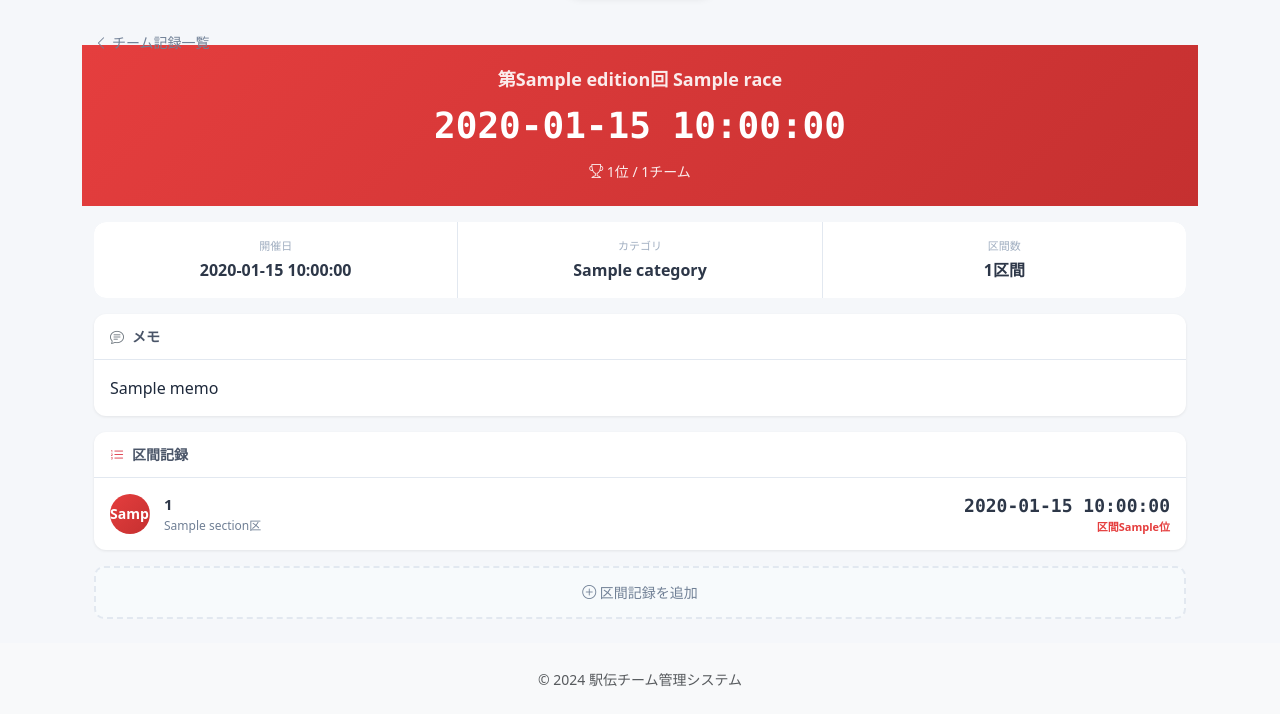
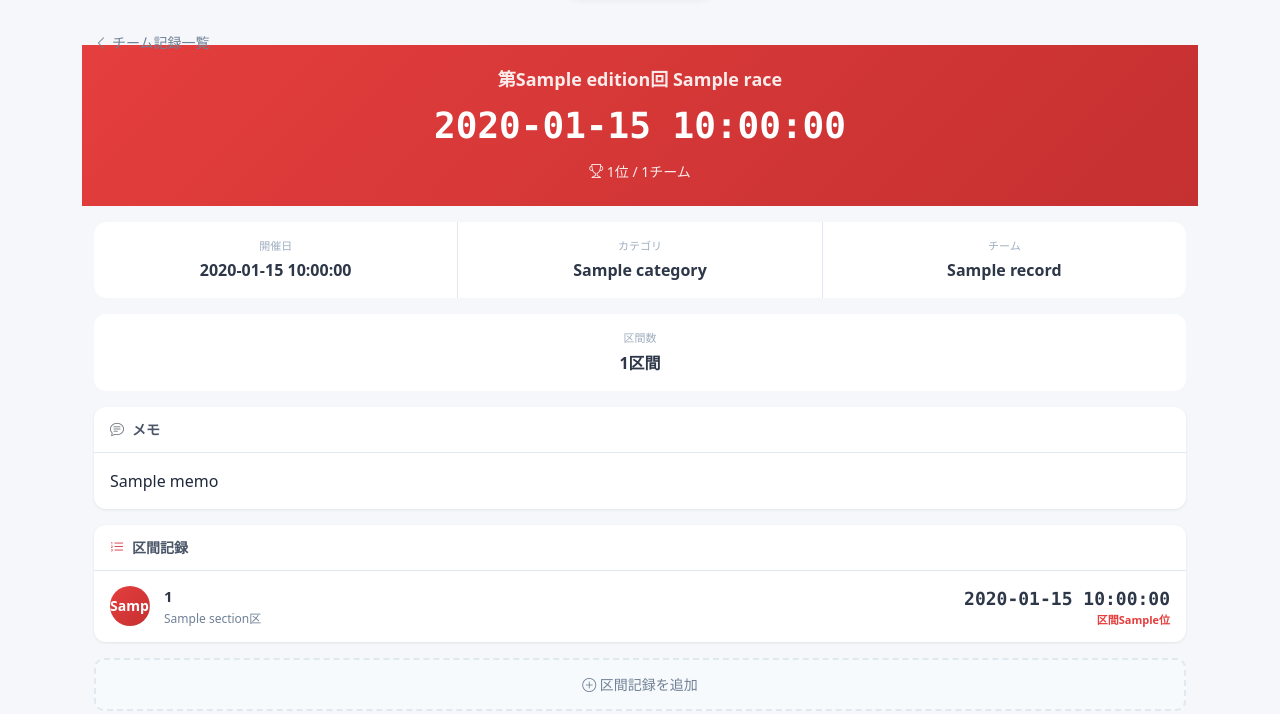
Before and after one commit to kotanono0607/ekiden-app, a Flask app: template templates/team_record_detail.html in a window 1280 px wide. Shown: the part 61-775 px from the top of the page. Before the commit the page ends 748 px from the top, so only its background shows below. Run offline with Flask 3, Linux system fonts and the light colour scheme; the template is opened without the code that fills it: most values are stand-ins (such as "Sample title", 1, 10 or a date in 2020).

Commit message:
Add team_name field to TeamRecords for multi-team support
Allow distinguishing multiple teams (A team, B team) participating
in the same race on the same day. Added team_name to:
- TeamRecords schema and API functions
- Team record add form
- Team record detail page
- Ekiden race detail list

```diff
--- a/main.py
+++ b/main.py
@@ -714,9 +714,10 @@ def team_record_add():
             rank = request.form.get('rank', '')
             total_teams = request.form.get('total_teams', '')
             category = request.form.get('category', '')
+            team_name = request.form.get('team_name', '')
             memo = request.form.get('memo', '')
 
-            team_record_id = sheet_api.add_team_record(race_id, edition, date, total_time, total_time_sec, rank, total_teams, category, memo)
+            team_record_id = sheet_api.add_team_record(race_id, edition, date, total_time, total_time_sec, rank, total_teams, category, team_name, memo)
             flash('チーム記録を登録しました', 'success')
             return redirect(url_for('team_record_detail', team_record_id=team_record_id))
         except Exception as e:
--- a/services/sheet_api.py
+++ b/services/sheet_api.py
@@ -71,7 +71,7 @@ RACES_EXPECTED_HEADERS = [
 
 TEAM_RECORDS_EXPECTED_HEADERS = [
     'team_record_id', 'race_id', 'edition', 'date', 'total_time', 'total_time_sec',
-    'rank', 'total_teams', 'category', 'memo', 'created_at', 'updated_at'
+    'rank', 'total_teams', 'category', 'team_name', 'memo', 'created_at', 'updated_at'
 ]
 
 MASTERS_EXPECTED_HEADERS = [
@@ -874,15 +874,15 @@ def get_team_record_by_id(team_record_id):
             return record
     return None
 
-def add_team_record(race_id, edition='', date='', total_time='', total_time_sec='', rank='', total_teams='', category='', memo=''):
+def add_team_record(race_id, edition='', date='', total_time='', total_time_sec='', rank='', total_teams='', category='', team_name='', memo=''):
     """チーム記録を追加"""
     sh = get_spreadsheet()
     try:
         worksheet = sh.worksheet('TeamRecords')
     except gspread.exceptions.WorksheetNotFound:
-        worksheet = sh.add_worksheet(title='TeamRecords', rows=500, cols=12)
+        worksheet = sh.add_worksheet(title='TeamRecords', rows=500, cols=13)
         worksheet.append_row(TEAM_RECORDS_EXPECTED_HEADERS)
-        worksheet.append_row(['チーム記録ID', '大会ID', '回数', '開催日', '総合タイム', '総合タイム(秒)', '総合順位', '出場チーム数', '出場カテゴリ', 'メモ', '作成日時', '更新日時'])
+        worksheet.append_row(['チーム記録ID', '大会ID', '回数', '開催日', '総合タイム', '総合タイム(秒)', '総合順位', '出場チーム数', '出場カテゴリ', 'チーム名', 'メモ', '作成日時', '更新日時'])
 
     all_values = worksheet.get_all_values()
     new_id = f"TR{len(all_values):03d}"
@@ -890,12 +890,12 @@ def add_team_record(race_id, edition='', date='', total_time='', total_time_sec=
 
     worksheet.append_row([
         new_id, race_id, edition, date, total_time, total_time_sec,
-        rank, total_teams, category, memo, now, now
+        rank, total_teams, category, team_name, memo, now, now
     ])
     clear_cache()
     return new_id
 
-def update_team_record(team_record_id, race_id, edition='', date='', total_time='', total_time_sec='', rank='', total_teams='', category='', memo=''):
+def update_team_record(team_record_id, race_id, edition='', date='', total_time='', total_time_sec='', rank='', total_teams='', category='', team_name='', memo=''):
     """チーム記録を更新"""
     sh = get_spreadsheet()
     try:
@@ -908,11 +908,11 @@ def update_team_record(team_record_id, race_id, edition='', date='', total_time=
         if i < 2:
             continue
         if str(row[0]) == str(team_record_id):
-            created_at = row[10] if len(row) > 10 else ''
+            created_at = row[11] if len(row) > 11 else ''
             now = datetime.now().strftime('%Y-%m-%d %H:%M:%S')
-            worksheet.update(f'A{i+1}:L{i+1}', [[
+            worksheet.update(f'A{i+1}:M{i+1}', [[
                 team_record_id, race_id, edition, date, total_time, total_time_sec,
-                rank, total_teams, category, memo, created_at, now
+                rank, total_teams, category, team_name, memo, created_at, now
             ]])
             clear_cache()
             return True
--- a/templates/ekiden_race_detail.html
+++ b/templates/ekiden_race_detail.html
@@ -215,6 +215,7 @@
                 <div class="record-date">{{ record.date }}</div>
                 <div class="record-time">{{ record.total_time }}</div>
                 <div class="record-meta">
+                    {% if record.team_name %}<strong>{{ record.team_name }}</strong> - {% endif %}
                     {% if record.rank %}{{ record.rank }}位{% endif %}
                     {% if record.total_teams %} / {{ record.total_teams }}チーム{% endif %}
                     {% if record.category %} ({{ record.category }}){% endif %}
--- a/templates/team_record_add.html
+++ b/templates/team_record_add.html
@@ -225,6 +225,11 @@
             <label class="form-label">出場カテゴリ</label>
             <input type="text" class="form-control" name="category" placeholder="例: 一般の部">
         </div>
+        <div class="form-group">
+            <label class="form-label">チーム名</label>
+            <input type="text" class="form-control" name="team_name" placeholder="例: Aチーム、Bチーム">
+            <small class="text-muted">複数チーム出場時に区別するため</small>
+        </div>
     </div>
 
     <!-- タイム・順位 -->
--- a/templates/team_record_detail.html
+++ b/templates/team_record_detail.html
@@ -232,10 +232,18 @@
         <div class="stats-value">{{ record.category or '-' }}</div>
     </div>
     <div class="stats-item">
+        <div class="stats-label">{% if record.team_name %}チーム{% else %}区間数{% endif %}</div>
+        <div class="stats-value">{% if record.team_name %}{{ record.team_name }}{% else %}{{ section_records|length }}区間{% endif %}</div>
+    </div>
+</div>
+{% if record.team_name %}
+<div class="stats-grid" style="margin-top: 0;">
+    <div class="stats-item" style="grid-column: span 3;">
         <div class="stats-label">区間数</div>
         <div class="stats-value">{{ section_records|length }}区間</div>
     </div>
 </div>
+{% endif %}
 
 {% if record.memo %}
 <div class="section-card">
```
